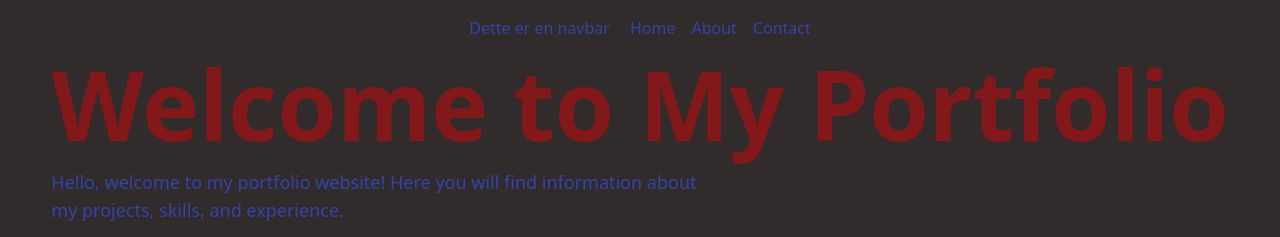
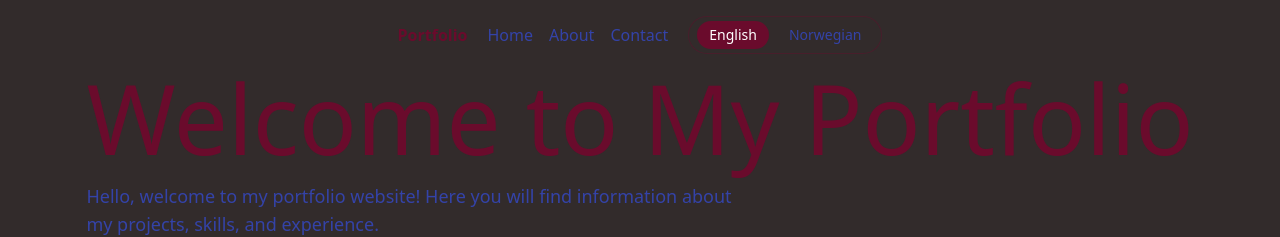
Before and after one commit to Maroikii/portfolio-next, a Next.js app: page / in a window 1280 px wide. Shown: the top 237 px of the page. Built offline with nearby package versions, Linux system fonts and the light colour scheme.

Commit message:
feat: implement language support and update content for localization across portfolio pages

```diff
--- a/src/app/about/page.tsx
+++ b/src/app/about/page.tsx
@@ -1,11 +1,15 @@
+"use client";
+
+import { useLanguage } from "../../components/Language";
+
 export default function AboutPage() {
+  const { t } = useLanguage();
+
   return (
     <main className="bg-background text-text">
       <div className="px-6 py-4">
-        <h1 className="text-primary text-6xl font-bold">About Me</h1>
-        <p className="mt-4 max-w-2xl text-lg">
-          I am a digital artist and a coder. Here you can learn more about my background, skills, and experiences.
-        </p>
+        <h1 className="text-6xl font-bold text-primary">{t("aboutMe")}</h1>
+        <p className="mt-4 max-w-2xl text-lg">{t("aboutMeText")}</p>
       </div>
     </main>
   );
--- a/src/app/contact/page.tsx
+++ b/src/app/contact/page.tsx
@@ -1,11 +1,17 @@
+"use client";
+
+import { useLanguage } from "../../components/Language";
+
 export default function ContactPage() {
+  const { t } = useLanguage();
+
   return (
-    <main className="bg-background text-text px-6">
+    <main className="bg-background px-6 text-text">
       <header className="pb-4">
-        <h1 className="text-primary lg:text-6xl text-2xl xl:text-8xl xl:text-red-900 font-bold">Contact Me</h1>
-        <p className="mt-4 max-w-2xl text-lg">
-          If you would like to get in touch, please reach out via email or social media.
-        </p>
+        <h1 className="text-2xl font-bold text-primary lg:text-6xl xl:text-8xl xl:text-red-900">
+          {t("contactTitle")}
+        </h1>
+        <p className="mt-4 max-w-2xl text-lg">{t("contactText")}</p>
       </header>
     </main>
   );
--- a/src/app/eple/page.tsx
+++ b/src/app/eple/page.tsx
@@ -1,8 +1,14 @@
+"use client";
+
+import { useLanguage } from "../../components/Language";
+
 export default function EplePage() {
+  const { t } = useLanguage();
+
   return (
-    <div className="bg-blue-500">
-        <h1>Eple Page</h1>
-        <p>This is the Eple page. You can add more content about Eple here.</p>
+    <div className="bg-blue-500 p-6 text-white">
+      <h1>{t("epleTitle")}</h1>
+      <p>{t("epleText")}</p>
     </div>
   );
 }
--- a/src/app/layout.tsx
+++ b/src/app/layout.tsx
@@ -1,8 +1,9 @@
 import type { Metadata } from "next";
 import { Geist, Geist_Mono } from "next/font/google";
 import "./globals.css";
-import Navbar from '../components/Navbar'
-import Footer from '../components/Footer'
+import Navbar from "../components/Navbar";
+import Footer from "../components/Footer";
+import { LanguageProvider } from "../components/Language";
 
 const geistSans = Geist({
   variable: "--font-geist-sans",
@@ -15,20 +16,23 @@ const geistMono = Geist_Mono({
 });
 
 export const metadata: Metadata = {
-  title: "Create Next App",
-  description: "Generated by create next app",
+  title: "Portfolio",
+  description: "My portfolio website",
 };
 
 export default function RootLayout({ children }: LayoutProps<"/">) {
   return (
     <html
-            lang='no'
+      lang="en"
       className={`${geistSans.variable} ${geistMono.variable} h-full antialiased`}
+      suppressHydrationWarning
     >
-            <body className='min-h-full flex flex-col items-center justify-center'>
+      <body className="flex min-h-full flex-col items-center justify-center">
+        <LanguageProvider>
           <Navbar />
           <div className="flex-1">{children}</div>
           <Footer />
+        </LanguageProvider>
       </body>
     </html>
   );
--- a/src/app/page.tsx
+++ b/src/app/page.tsx
@@ -1,38 +1,40 @@
+"use client";
+
 import Image from "next/image";
 import Zeiko from "../assets/zeiko.jpg";
 import Profileimg from "../components/Profile-img";
+import { useLanguage } from "../components/Language";
 
 export default function Page() {
+  const { t } = useLanguage();
+
   return (
-    <main className="bg-background text-text px-6">
+    <main className="bg-background px-6 text-text">
       <header className="pb-4">
-        <h1 className="text-primary lg:text-6xl text-2xl xl:text-8xl xl:text-red-900 font-bold">Welcome to My Portfolio</h1>
-        <p className="mt-4 max-w-2xl text-lg">
-          Hello, welcome to my portfolio website! Here you will find information about my
-          projects, skills, and experience.
-        </p>
+        <h1 className="text-2xl text-primary lg:text-6xl xl:text-8xl">{t("welcomeTitle")}</h1>
+        <p className="mt-4 max-w-2xl text-lg">{t("welcomeText")}</p>
       </header>
 
       <section className="pb-6">
-        <h2 className="text-primary text-3xl font-semibold">About Me</h2>
-        <p className="mt-2 text-text">I am a digital artist and a coder</p>
+        <h2 className="text-3xl font-semibold text-primary">{t("aboutMe")}</h2>
+        <p className="mt-2 text-text">{t("aboutMeText")}</p>
       </section>
 
       <section className="pb-6">
-        <h2 className="text-primary text-3xl font-semibold">My drawings</h2>
+        <h2 className="text-3xl font-semibold text-primary">{t("myDrawings")}</h2>
         <div className="mt-4 flex flex-wrap gap-6">
           <Image
             src="/images/kiyomi.png"
             alt="Kiyomi"
             width={300}
             height={400}
-            sizes="(max-width: 768px) 100vw, 300px"
-            className="h-auto w-75 rounded-lg object-cover"
+            sizes="(max-width: 800px) 100vw, 300px"
+            className="h-auto w-85 rounded-lg object-cover"
           />
           <Image
             src={Zeiko}
             alt="Zeiko"
-            sizes="(max-width: 768px) 100vw, 300px"
+            sizes="(max-width: 800px) 100vw, 300px"
             className="h-auto w-75 rounded-lg object-cover"
           />
         </div>
--- a/src/components/Footer.tsx
+++ b/src/components/Footer.tsx
@@ -1,7 +1,9 @@
-import React from 'react'
+"use client";
+
+import { useLanguage } from "./Language";
 
 export default function Footer() {
-  return (
-    <div className="bg-background text-text px-6 py-4">Footer</div>
-  )
+  const { t } = useLanguage();
+
+  return <div className="bg-background px-6 py-4 text-text">{t("footer")}</div>;
 }
--- /dev/null
+++ b/src/components/Language.tsx
@@ -0,0 +1,128 @@
+"use client";
+
+import {
+  createContext,
+  useContext,
+  useEffect,
+  useMemo,
+  useState,
+  type ReactNode,
+} from "react";
+
+export type Locale = "en" | "no";
+
+type TranslationMap = Record<string, string>;
+
+type LanguageContextValue = {
+  locale: Locale;
+  setLocale: (nextLocale: Locale) => void;
+  t: (key: string) => string;
+};
+
+const translations: Record<Locale, TranslationMap> = {
+  en: {
+    navTitle: "Portfolio",
+    home: "Home",
+    about: "About",
+    contact: "Contact",
+    footer: "Portfolio footer",
+    welcomeTitle: "Welcome to My Portfolio",
+    welcomeText:
+      "Hello, welcome to my portfolio website! Here you will find information about my projects, skills, and experience.",
+    aboutMe: "About Me",
+    aboutMeText: "I am a digital artist and a coder",
+    myDrawings: "My drawings",
+    greeting: "Hi",
+    myName: "My name is Marte",
+    contactTitle: "Contact Me",
+    contactText:
+      "If you would like to get in touch, please reach out via email or social media.",
+    epleTitle: "Apple page",
+    epleText: "This is the Apple page. You can add more content about Apple here.",
+    english: "English",
+    norwegian: "Norwegian",
+  },
+  no: {
+    navTitle: "Portefølje",
+    home: "Hjem",
+    about: "Om meg",
+    contact: "Kontakt",
+    footer: "Portefølje footer",
+    welcomeTitle: "Velkommen til min portefølje",
+    welcomeText:
+      "Hei, velkommen til min portefølje! Her finner du informasjon om mine prosjekter, ferdigheter og erfaring.",
+    aboutMe: "Om meg",
+    aboutMeText: "Jeg er en digital artist og utvikler",
+    myDrawings: "Mine tegninger",
+    greeting: "Hei",
+    myName: "Jeg heter Marte",
+    contactTitle: "Kontakt meg",
+    contactText:
+      "Hvis du vil komme i kontakt, kan du sende en e-post eller kontakte meg via sosiale medier.",
+    epleTitle: "Eple-side",
+    epleText: "Dette er eplesiden. Her kan du legge til mer innhold om eple.",
+    english: "Engelsk",
+    norwegian: "Norsk",
+  },
+};
+
+const LanguageContext = createContext<LanguageContextValue | undefined>(undefined);
+
+export function LanguageProvider({ children }: { children: ReactNode }) {
+  const [locale, setLocaleState] = useState<Locale>("en");
+
+  useEffect(() => {
+    const storedLocale = window.localStorage.getItem("portfolio-locale");
+    if (storedLocale === "en" || storedLocale === "no") {
+      setLocaleState(storedLocale);
+    }
+  }, []);
+
+  useEffect(() => {
+    document.documentElement.lang = locale;
+    window.localStorage.setItem("portfolio-locale", locale);
+  }, [locale]);
+
+  const value = useMemo<LanguageContextValue>(
+    () => ({
+      locale,
+      setLocale: (nextLocale: Locale) => setLocaleState(nextLocale),
+      t: (key: string) => translations[locale][key] ?? translations.en[key] ?? key,
+    }),
+    [locale],
+  );
+
+  return <LanguageContext.Provider value={value}>{children}</LanguageContext.Provider>;
+}
+
+export function useLanguage() {
+  const context = useContext(LanguageContext);
+
+  if (!context) {
+    throw new Error("useLanguage must be used inside LanguageProvider");
+  }
+
+  return context;
+}
+
+export default function LanguageToggle() {
+  const { locale, setLocale, t } = useLanguage();
+
+  return (
+    <div className="flex items-center gap-2 rounded-full border border-primary/40 bg-background px-2 py-1 text-sm">
+      {(["en", "no"] as const).map((option) => (
+        <button
+          key={option}
+          type="button"
+          onClick={() => setLocale(option)}
+          className={`rounded-full px-3 py-1 transition ${
+            locale === option ? "bg-primary text-white" : "text-text hover:bg-primary/10"
+          }`}
+          aria-pressed={locale === option}
+        >
+          {option === "en" ? t("english") : t("norwegian")}
+        </button>
+      ))}
+    </div>
+  );
+}
--- a/src/components/Navbar.tsx
+++ b/src/components/Navbar.tsx
@@ -1,13 +1,23 @@
+"use client";
+
+import LanguageToggle, { useLanguage } from "./Language";
 
 export default function Navbar() {
+  const { t } = useLanguage();
+
   return (
-    <div className="flex flex-row gap-5 bg-background text-text px-6 py-4">
-        <h1 className="button"><a href="/">Dette er en navbar</a></h1>
-        <ul className="flex flex-row gap-4">
-            <li className="button"><a href="/">Home</a></li>
-            <li className="button"><a href="/about">About</a></li>
-            <li className="button"><a href="/contact">Contact</a></li>
-        </ul>
+    <div className="flex flex-row items-center justify-between gap-5 bg-background px-6 py-4 text-text">
+      <h1 className="font-semibold text-primary">
+        <a href="/">{t("navTitle")}</a>
+      </h1>
+
+      <ul className="flex flex-row items-center gap-4">
+        <li className="button"><a href="/">{t("home")}</a></li>
+        <li className="button"><a href="/about">{t("about")}</a></li>
+        <li className="button"><a href="/contact">{t("contact")}</a></li>
+      </ul>
+
+      <LanguageToggle />
     </div>
-  )
+  );
 }
--- a/src/components/Profile-img.tsx
+++ b/src/components/Profile-img.tsx
@@ -1,10 +1,14 @@
-import Image from "next/image";
+"use client";
+
+import { useLanguage } from "./Language";
 
 export default function Profileimg() {
+  const { t } = useLanguage();
+
   return (
-        <div>
-            <h2>Hei</h2>
-            <p>Mitt navn er Marte</p>
-        </div>
-  )
+    <div>
+      <h2>{t("greeting")}</h2>
+      <p>{t("myName")}</p>
+    </div>
+  );
 }
```
Lines whose indentation alone changed are shown as unchanged.
